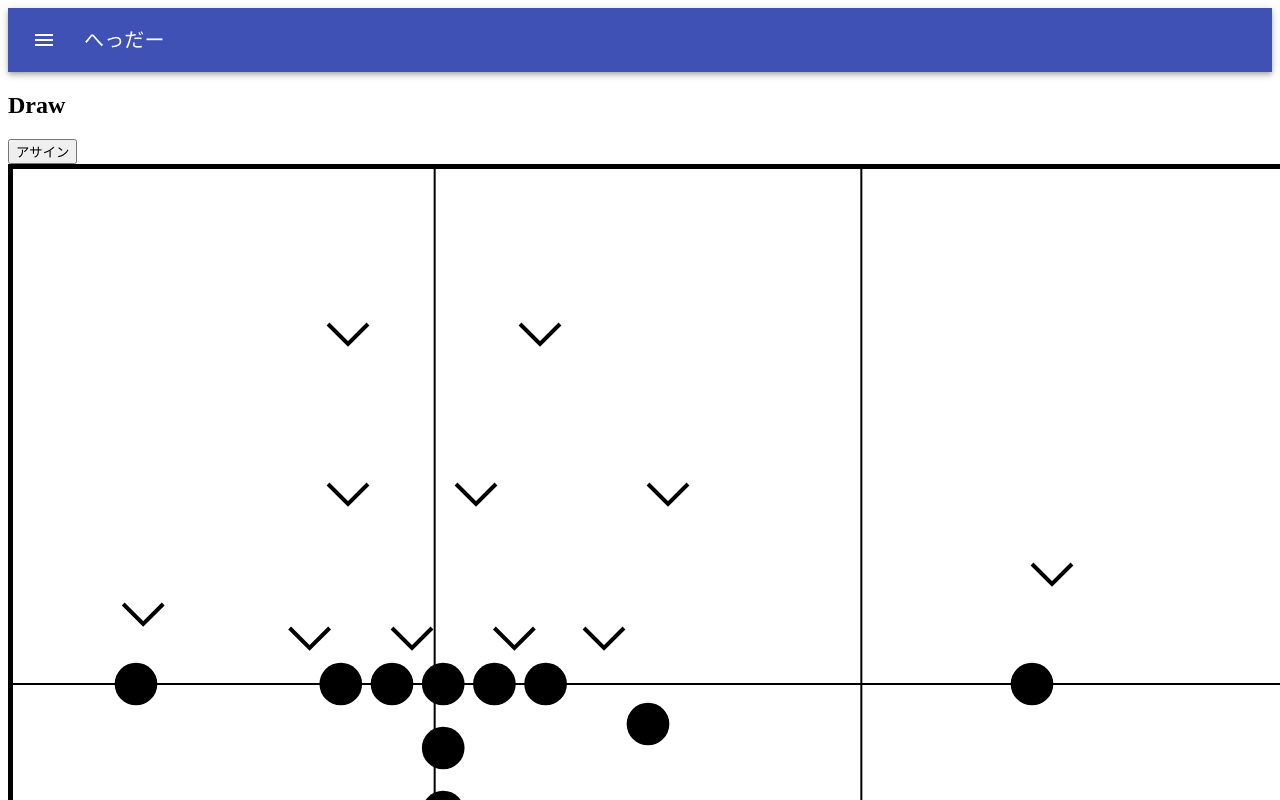
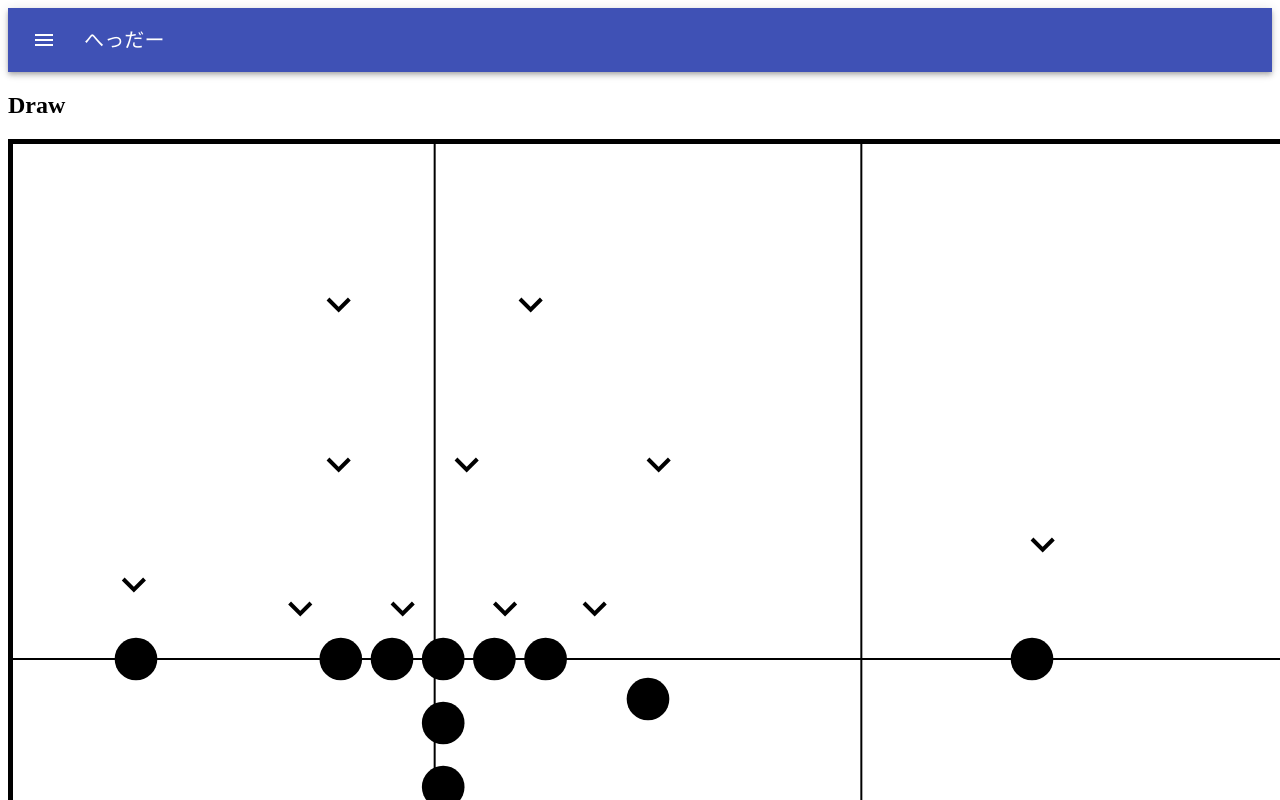
Before and after one commit to matsukitakeshi/react, a React (Vite) app in the folder frontend/: page /draw in a window 1280 px wide. Shown: the top 800 px of the page. Built offline with nearby package versions, Linux system fonts and the light colour scheme.

Commit message:
feat: アサインの線を引ける機能追加

```diff
--- /dev/null
+++ b/frontend/src/atoms/draw/AssignmentLines.ts
@@ -0,0 +1,6 @@
+import { atom } from 'recoil';
+
+export const AssignmentLinesState = atom({
+    key: 'AssignmentLines',
+    default: [],
+});
--- /dev/null
+++ b/frontend/src/atoms/draw/DrawLines.ts
@@ -0,0 +1,6 @@
+import { atom } from 'recoil';
+
+export const DrawLinesState = atom({
+    key: 'DrawLines',
+    default: [],
+});
--- a/frontend/src/pages/draw/Draw.tsx
+++ b/frontend/src/pages/draw/Draw.tsx
@@ -1,4 +1,4 @@
-import React, {DragEvent, useState} from 'react';
+import React, {DragEvent, MouseEvent, useState} from 'react';
 import { Stage, Layer, Rect, Circle, Line } from 'react-konva';
 import { SameHeightLinesState } from 'atoms/draw/SameHeightLinesAtom';
 import { SameWidthLinesState } from 'atoms/draw/SameWidthLinesAtom';
@@ -6,12 +6,17 @@ import { CirclesState } from 'atoms/draw/CiclesAtom';
 import { DefenceState } from 'atoms/draw/DefenceAtom';
 import { AssignmentLinesState } from 'atoms/draw/AssignmentLines';
 import { useRecoilValue, useSetRecoilState, SetterOrUpdater } from 'recoil';
+import { DrawLinesState } from 'atoms/draw/DrawLines';
 
 const Draw: React.FC = () => {
 
     type Align = {
         "x": number,
         "y": number,
+    }
+
+    type AssignmentLine = {
+        "points": number[],
     }
 
     const HEIGHT: number = window.innerHeight;
@@ -26,8 +31,6 @@ const Draw: React.FC = () => {
         return Math.floor(y / HEIGHT * 100)
     }
 
-    // 縦横それぞれ、100%分の何％かを保存するようにする
-
     let offenceAligns: Align[] = useRecoilValue(CirclesState)
     let defenceAligns: Align[] = useRecoilValue(DefenceState)
 
@@ -39,6 +42,40 @@ const Draw: React.FC = () => {
 
     const setSameHeightLines = useSetRecoilState(SameHeightLinesState)
     const setSameWidthLines = useSetRecoilState(SameWidthLinesState)
+
+    const assignmentLines = useRecoilValue(AssignmentLinesState)
+    const drawLine = useRecoilValue(DrawLinesState)
+
+    const setAssignmentLines = useSetRecoilState(AssignmentLinesState)
+    const setDrawLine = useSetRecoilState(DrawLinesState)
+
+    const handleOnMouseDown = (e: MouseEvent) => {
+        const position = e.target.getStage().getPointerPosition()
+        const { x, y } = position
+        setDrawLine({
+            points: [x, y]
+        })
+    }
+
+    const handleOnMouseMove = (e: MouseEvent) => {
+        if (!drawLine.points) return
+
+        const position = e.target.getStage().getPointerPosition()
+        const { x, y } = position
+        setDrawLine({
+            points: [...drawLine.points, x, y]
+        })
+    }
+
+    const handleMouseUp = () => {
+        if (!drawLine.points) return
+
+        setAssignmentLines([
+        ...assignmentLines,
+        { points: drawLine.points }
+        ])
+        setDrawLine([])
+    }
 
     let offences: Array<object> = []
     let defences: Array<object> = []
@@ -73,7 +110,7 @@ const Draw: React.FC = () => {
             <Line
                 x={defenceAligns[i].x * WIDTH / 100}
                 y={defenceAligns[i].y * HEIGHT / 100}
-                points={[0, 0, 20, 20, 40, 0]}
+                points={[0, 0, WIDTH / 120, WIDTH / 120, WIDTH / 60, 0]}
                 stroke="black"
                 draggable
                 onDragMove={(e: DragEvent<HTMLDivElement>) => {
@@ -116,16 +153,37 @@ const Draw: React.FC = () => {
     return (
         <div>
             <h2>Draw</h2>
-            <button>アサイン</button>
             <div>
                 <div>
-                    <Stage width={WIDTH} height={HEIGHT}>
+                    <Stage
+                        width={WIDTH}
+                        height={HEIGHT}
+                        onMouseDown={handleOnMouseDown}
+                        onMouseMove={handleOnMouseMove}
+                        onMouseUp={handleMouseUp}
+                    >
                         <Layer>
                             {offences}
-                            {defences}
                             {sameHeightLines}
                             {sameWidthLines}
-                            <Rect
+                        </Layer>
+                        <Layer>
+                            {defences}
+                        </Layer>
+                        <Layer>
+                            {[...assignmentLines, drawLine].map((line, index) => (
+                                <Line
+                                    key={index}
+                                    points={line.points}
+                                    fill="black"
+                                    stroke="black"
+                                    lineCap="round"
+                                    draggable={true}
+                                />
+                            ))}
+                        </Layer>
+                        <Layer>
+                        <Rect
                                 x={0}
                                 y={0}
                                 height={HEIGHT}
```
